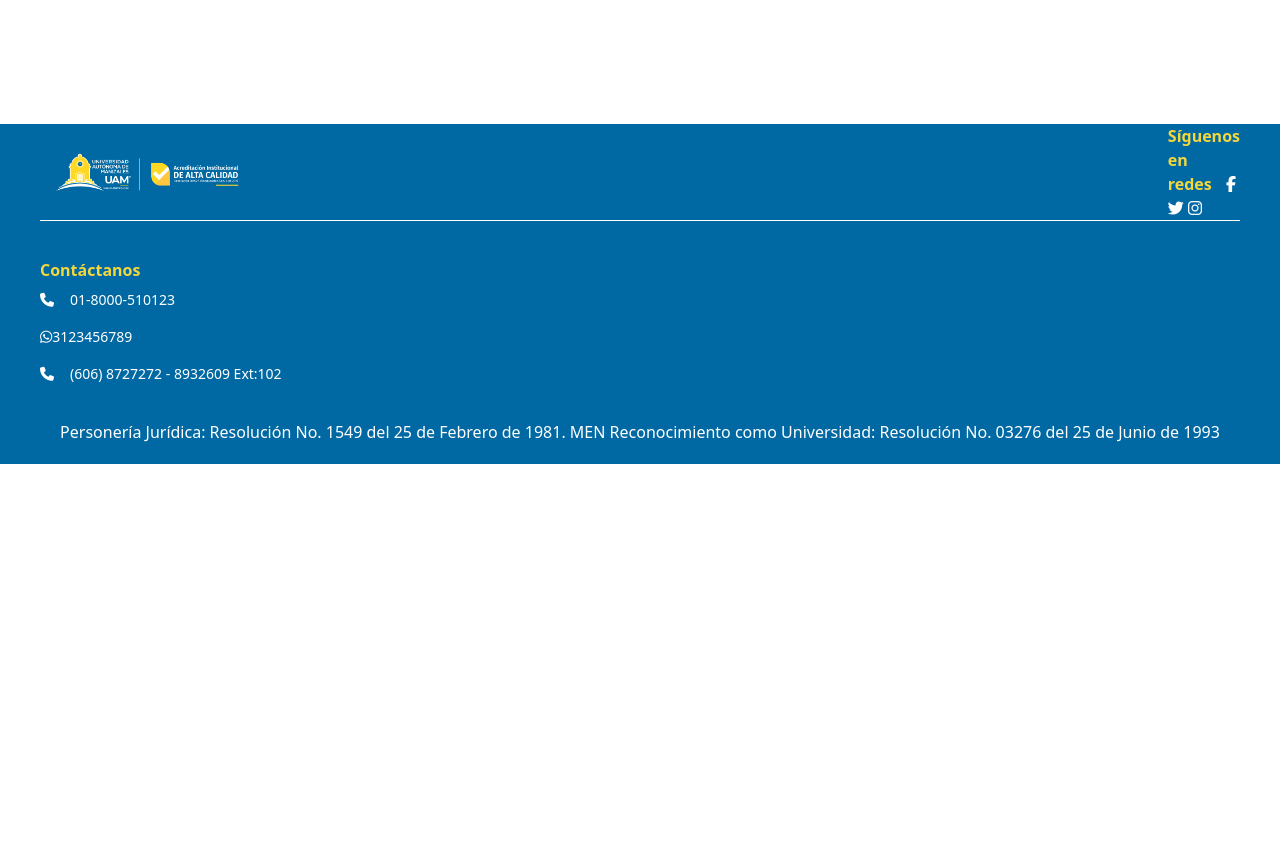
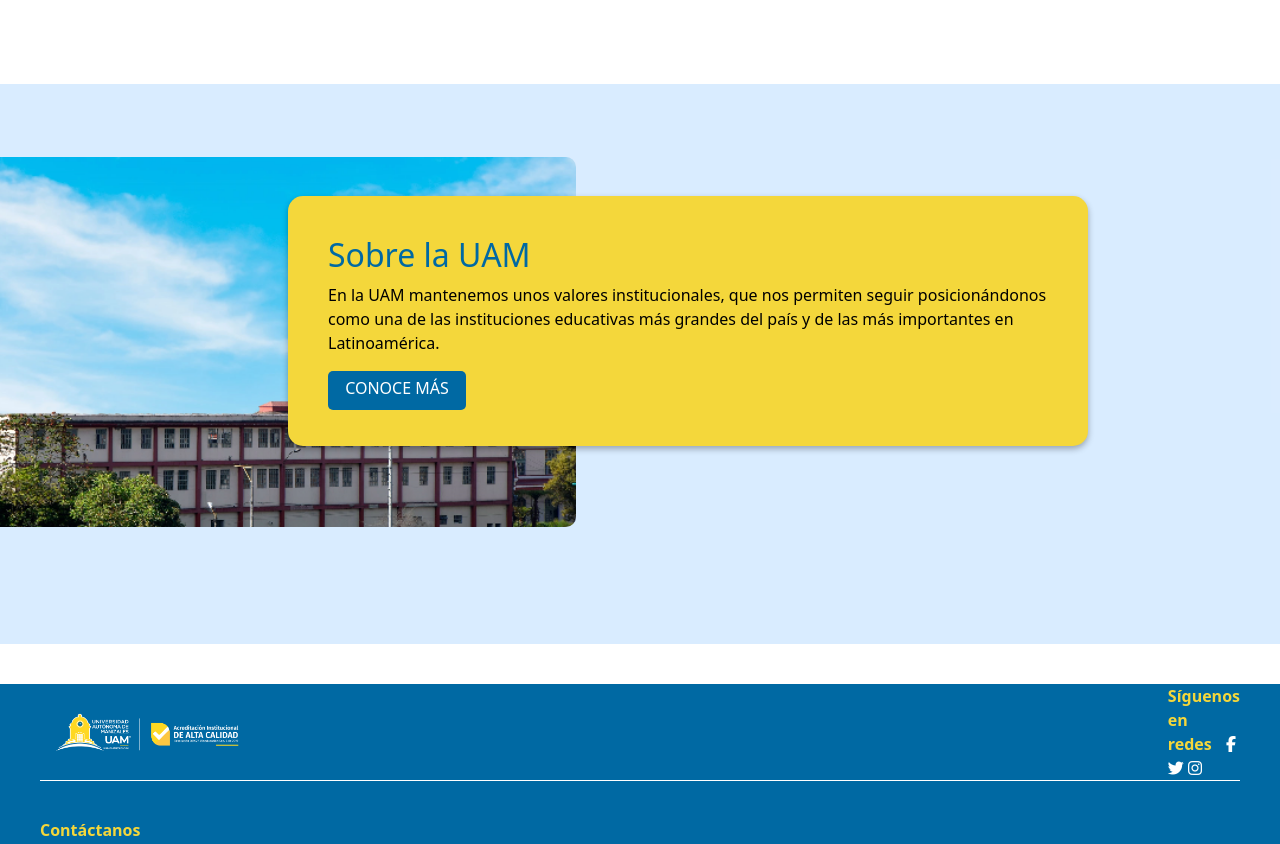
Before and after one commit to karolpavas/prueba-t-cnica-KAROLPAVAS, a plain HTML site: page index.HTML in a window 1280 px wide. Shown: the part 1112-1956 px from the top of the page. Before the commit the page ends 1576 px from the top, so only its background shows below. Drawn offline with nearby package versions, Linux system fonts and the light colour scheme; a small style sheet from the web is missing.

Commit message:
elementos s sección sobre la uam

```diff
--- a/css/styles.css
+++ b/css/styles.css
@@ -62,20 +62,21 @@ footer{
 }
 
 /*sección comunicaciones */
-.contenedor {
+.contenedor-comunicaciones {
     position: relative;
     width: 100vw;
     height: 70vh;
     overflow: hidden;
 }
 
-.contenedor img {
+.contenedor-comunicaciones img {
     position: absolute;
     top: 13%;
     left: 55%;
     width: 600px;
     height: 400px;
     object-fit: cover;
+    border-radius: 10px;
 }
 
 .cuadro-texto {
@@ -108,3 +109,42 @@ footer{
     text-align: center;
     margin-top: 5px;
   }
+
+  /*sección sobre la uam */
+.contenedor-sobrelauam {
+    position: relative;
+    width: 100vw;
+    height: 70vh;
+    overflow: hidden;
+    background-color: #58a9ff39;
+}
+
+.contenedor-sobrelauam img {
+    position: absolute;
+    top: 13%;
+    right: 55%;
+    width: 620px;
+    height: 370px;
+    object-fit: cover;
+    border-radius: 10px;
+}
+
+.contenedor-sobrelauam h2{
+    color:#0069A3;
+}
+.cuadro-texto-sobrelauam {
+    position: absolute;
+    top: 20%;
+    right: 15%;
+    width: 800px;
+    height: 250px;
+    padding: 40px;
+    background-color: #F4D73B;
+    box-shadow: 0px 3px 6px rgba(0, 0, 0, 0.3);
+    border-radius: 15px;
+    color: black; /* Color del texto */
+    text-align: left;
+}
+.cuadro-texto p{
+    color: black;
+}
--- a/index.HTML
+++ b/index.HTML
@@ -59,7 +59,7 @@
             <div>
                 <img class="imagen-fondo" src="assets/banner-conoce-la-uam_0.png.webp"/>
             </div>
-            <div class="contenedor">
+            <div class="contenedor-comunicaciones">
                 <img src="assets/comunicaciones.png.webp" alt="Imagen de fondo">
                 <div class="cuadro-texto">
                   <h2>Comunicaciones UAM</h2>
@@ -67,6 +67,15 @@
                      la UAM que acompaña el posicionamiento, notoriedad, reputación e imagen de la Universidad Autónoma
                      de Manizales con las áreas de Mercadeo y Gestión de Tecnología a través del Modelo de Comunicación Estratégica 360.</p>
                      <a href="#" class="boton-conoce-mas">CONOCE MÁS</a>
+                </div>
+            </div>
+
+            <div class="contenedor-sobrelauam">
+                <img src="assets/Enmascarar grupo 102.png" alt="Imagen de fondo">
+                <div class="cuadro-texto-sobrelauam">
+                  <h2>Sobre la UAM</h2>
+                  <p>En la UAM mantenemos unos valores institucionales, que nos permiten seguir posicionándonos como una de las instituciones educativas más grandes del país y de las más importantes en Latinoamérica.</p>
+                    <a href="#" class="boton-conoce-mas">CONOCE MÁS</a>
                 </div>
             </div>
     </main>
```
Also changed, not shown: assets/Enmascarar grupo 102.png (added).
